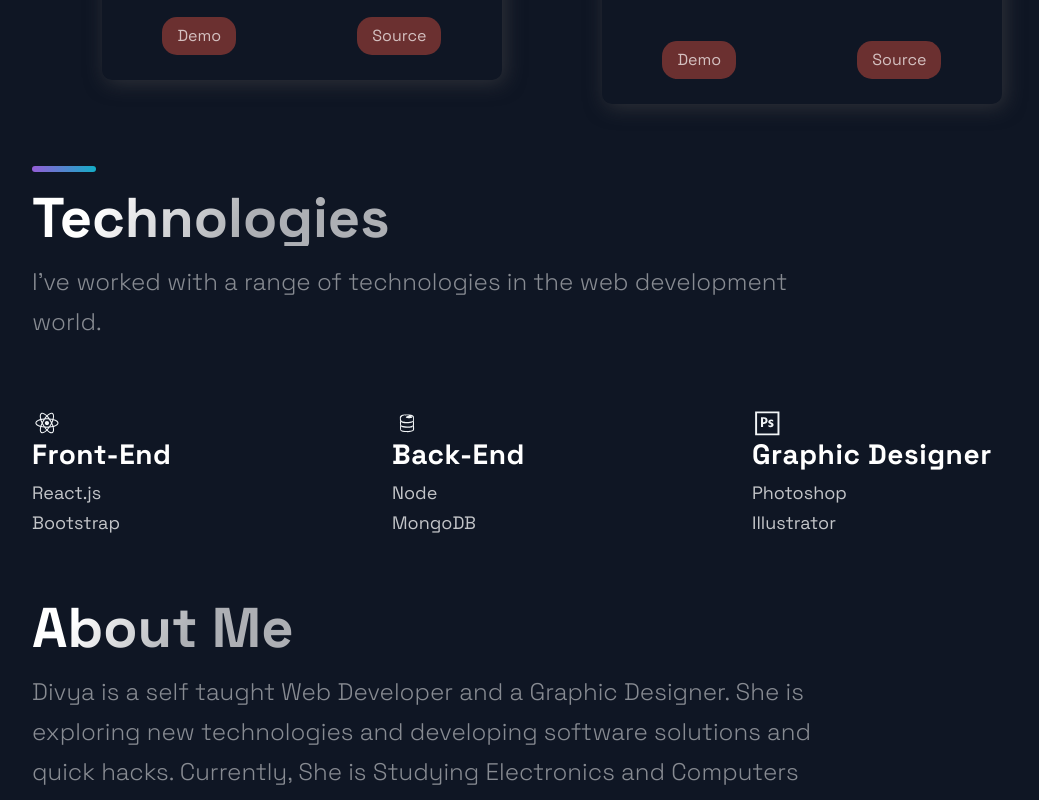
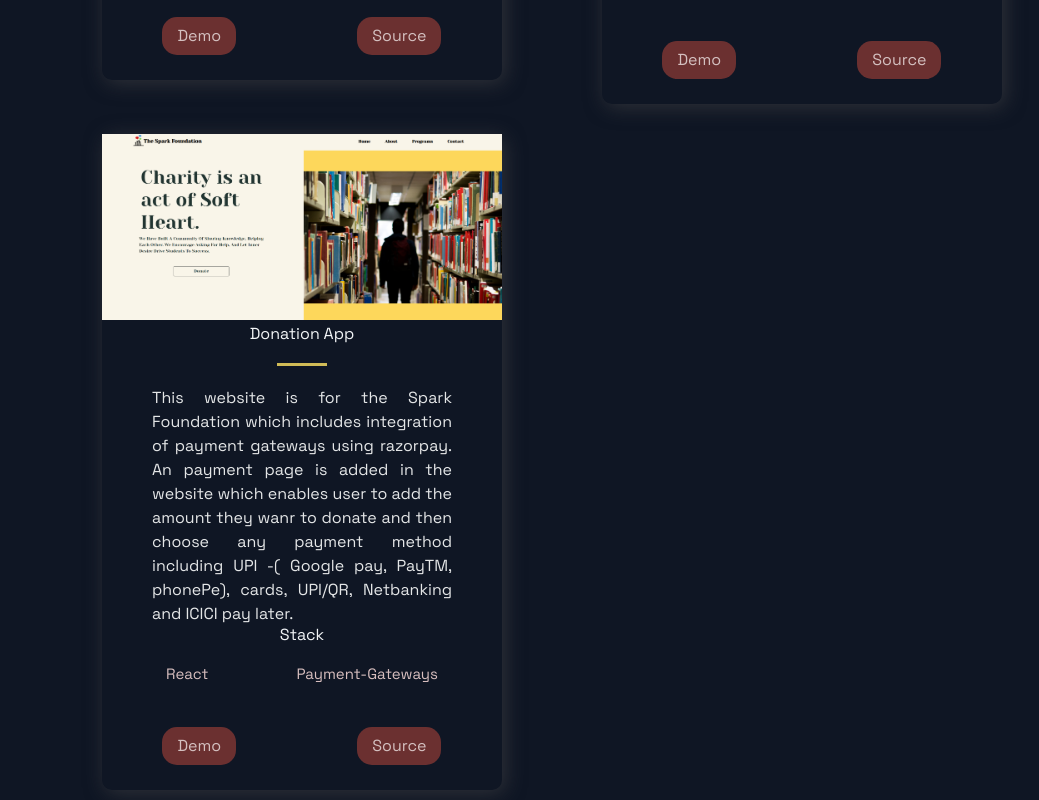
Before and after one commit to divyadhimaan/Portfolio-Website-V1, a Next.js app: page / in a window 1280 px wide. Shown: the part 1400-2200 px from the top of the page, without its empty margins (88-1127 px from the left). Built offline with nearby package versions, Linux system fonts and the light colour scheme.

Commit message:
Added a new project

```diff
--- a/src/constants/constants.js
+++ b/src/constants/constants.js
@@ -17,15 +17,15 @@ export const projects = [
     visit: '',
     id: 1,
   },
-  // {
-  //   title: 'WebRTC App',
-  //   description: "This is a code repository for the corresponding YouTube video. In this tutorial, we're going to build and deploy a React Video Chat Application using WebRTC.",
-  //     image: '/images/3.jpg',
-  //     tags: ['React', 'WebRTC'],
-  //   source: 'https://google.com',
-  //   visit: 'https://google.com',
-  //   id: 2,
-  // },
+  {
+    title: 'Donation App',
+    description: "This website is for the Spark Foundation which includes integration of payment gateways using razorpay. An payment page is added in the website which enables user to add the amount they wanr to donate and then choose any payment method including UPI -( Google pay, PayTM, phonePe), cards, UPI/QR, Netbanking and ICICI pay later.",
+      image: '/images/Donation-app.png',
+      tags: ['React', 'Payment-Gateways'],
+    source: 'https://github.com/divyadhimaan/Donation-App',
+    visit: 'https://my-donations-app.netlify.app/',
+    id: 2,
+  },
   // {
   //   title: 'Unichat',
   //   description: "This is a code repository for the corresponding video tutorial. In this video, we will create a full Realtime Chat Application",
```
Also changed, not shown: public/images/Donation-app.png (added), 1 other file (tests, documents, lock files or other folders).
